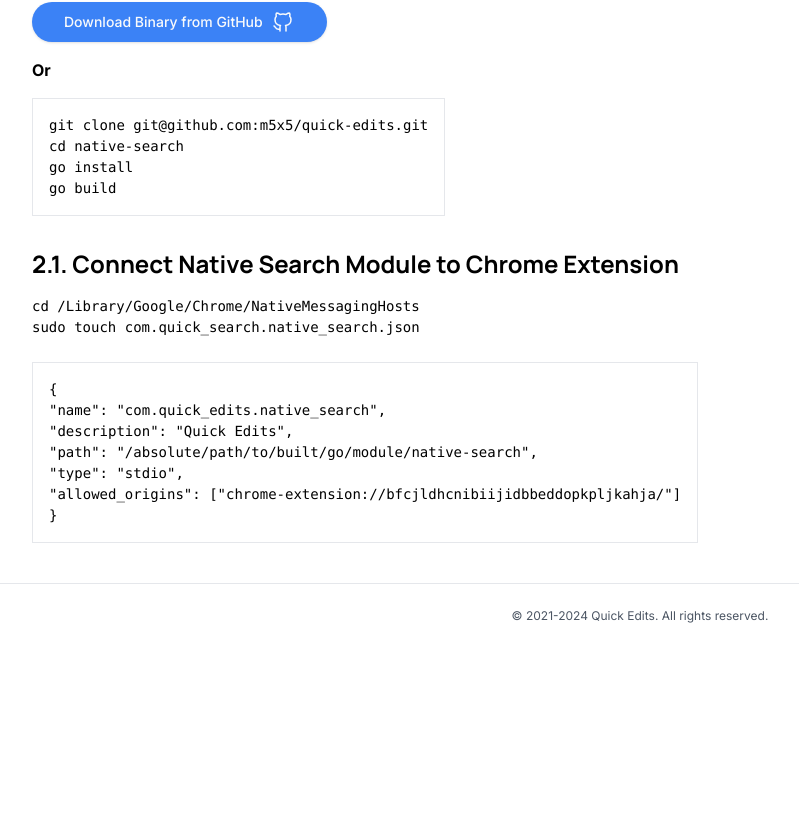
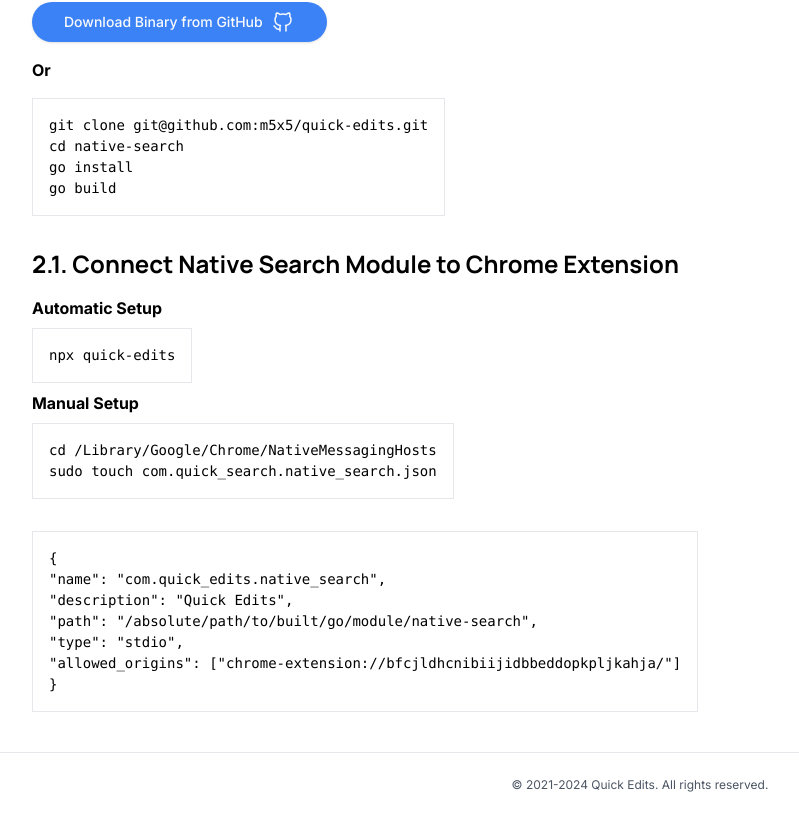
Before and after one commit to m5x5/quick-edits, a Next.js app in the folder website/: page /docs in a window 1280 px wide. Shown: the part 778-1595 px from the top of the page, without its empty margins (0-799 px from the left). Before the commit the page ends 1426 px from the top, so only its background shows below. Built offline with nearby package versions, Linux system fonts and the light colour scheme; no server answers.

Commit message:
fix error in start.sh

```diff
--- a/website/src/app/docs/page.tsx
+++ b/website/src/app/docs/page.tsx
@@ -151,9 +151,19 @@
 						<ArticleHeader3>
 							2.1. Connect Native Search Module to Chrome Extension
 						</ArticleHeader3>
+						<b>Automatic Setup</b>
 						<div className="overflow-x-auto">
 							<code>
-                <pre className="text-[0.875rem] whitespace-nowrap">
+								<pre className="inline-block border p-4 text-[0.875rem] whitespace-nowrap my-2">
+									npx quick-edits
+								</pre>
+							</code>
+						</div>
+						<b>Manual Setup</b>
+						<br />
+						<div className="overflow-x-auto">
+							<code>
+								<pre className="inline-block border p-4 text-[0.875rem] whitespace-nowrap my-2">
 									cd /Library/Google/Chrome/NativeMessagingHosts
 									<br />
 									sudo touch com.quick_search.native_search.json
```
Also changed, not shown: 2 other files (tests, documents, lock files or other folders). Lines whose indentation alone changed are shown as unchanged.
